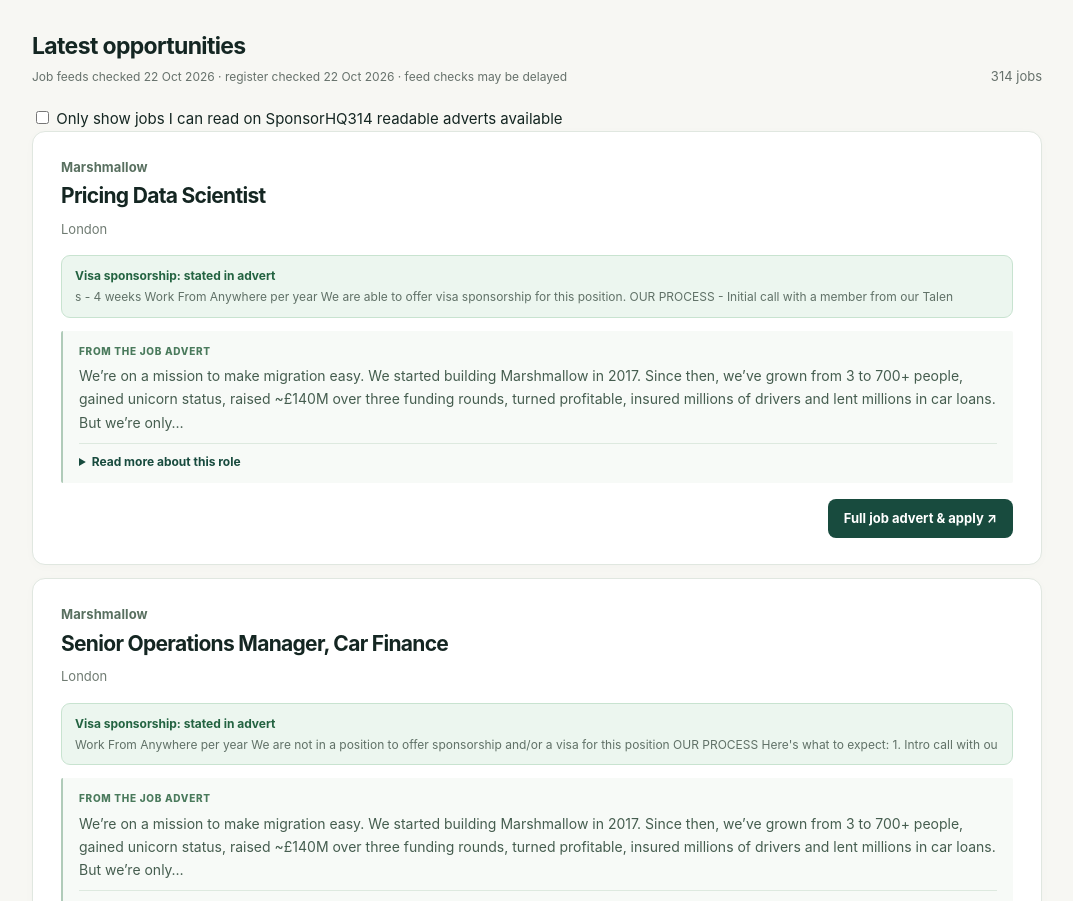
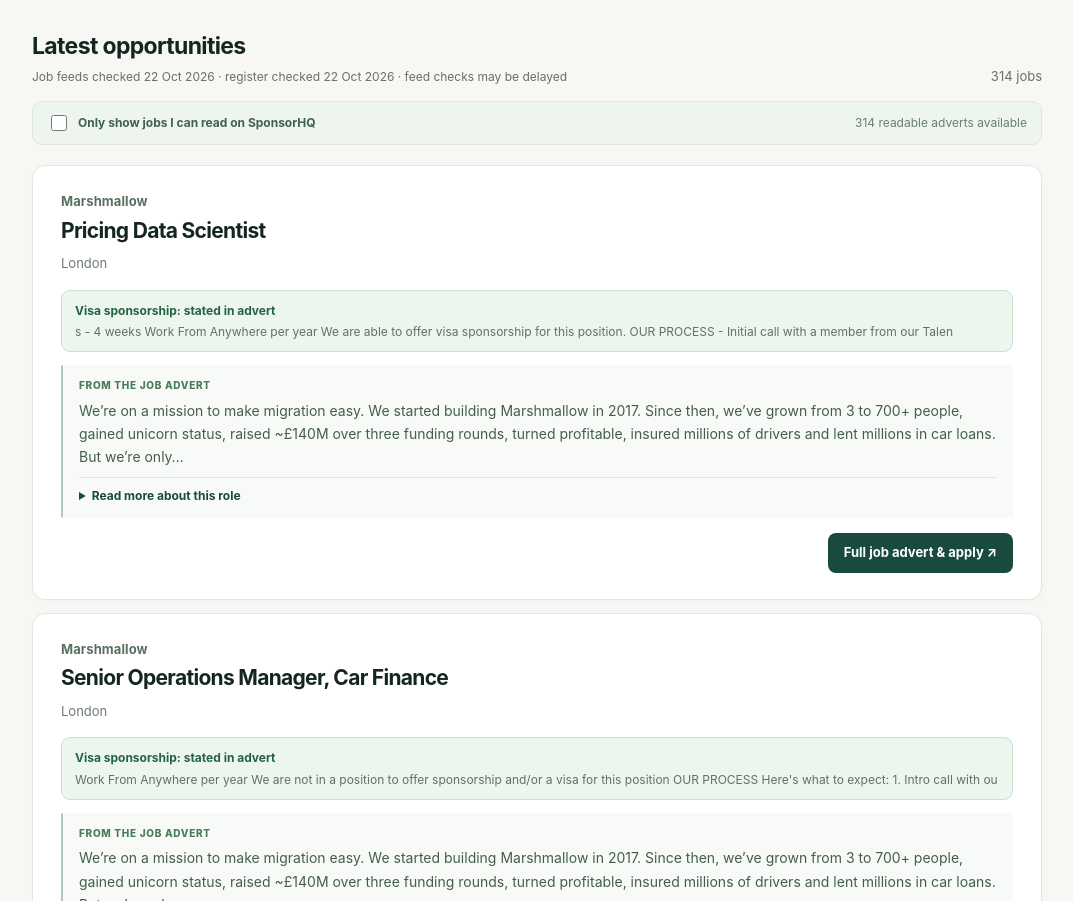
Before and after one commit to yogeshkaransharma-code/uk-sponsorship-jobs, a plain HTML site: page index.html in a window 1280 px wide. Shown: the part 935-1836 px from the top of the page, without its empty margins (103-1176 px from the left). Drawn offline with Linux system fonts and the light colour scheme.

Commit message:
Style compact descriptive-job filter without crowding visa sponsorship controls

```diff
--- a/site.css
+++ b/site.css
@@ -80,3 +80,10 @@
 .job-top{gap:9px}
 .job .job-bottom{justify-content:flex-end}
 @media(max-width:700px){.filter-toolbar>.primary-visa{flex-basis:100%}.filter-toolbar>.filter-field:not(.primary-visa){flex:1 1 calc(50% - 8px)}}
+
+
+.description-toggle{display:flex;align-items:center;justify-content:space-between;gap:14px;flex-wrap:wrap;margin:-7px 0 20px;padding:10px 14px;background:#eef4ee;border:1px solid #dce9df;border-radius:10px;font-size:12px;color:#40614e}
+.description-toggle label{display:inline-flex;align-items:center;gap:8px;cursor:pointer;font-weight:680}
+.description-toggle input{width:16px;height:16px;accent-color:#184b3e;cursor:pointer}
+.description-toggle span{color:#69806d}
+@media(max-width:700px){.description-toggle{align-items:flex-start}.description-toggle span{width:100%;padding-left:24px}}
```
